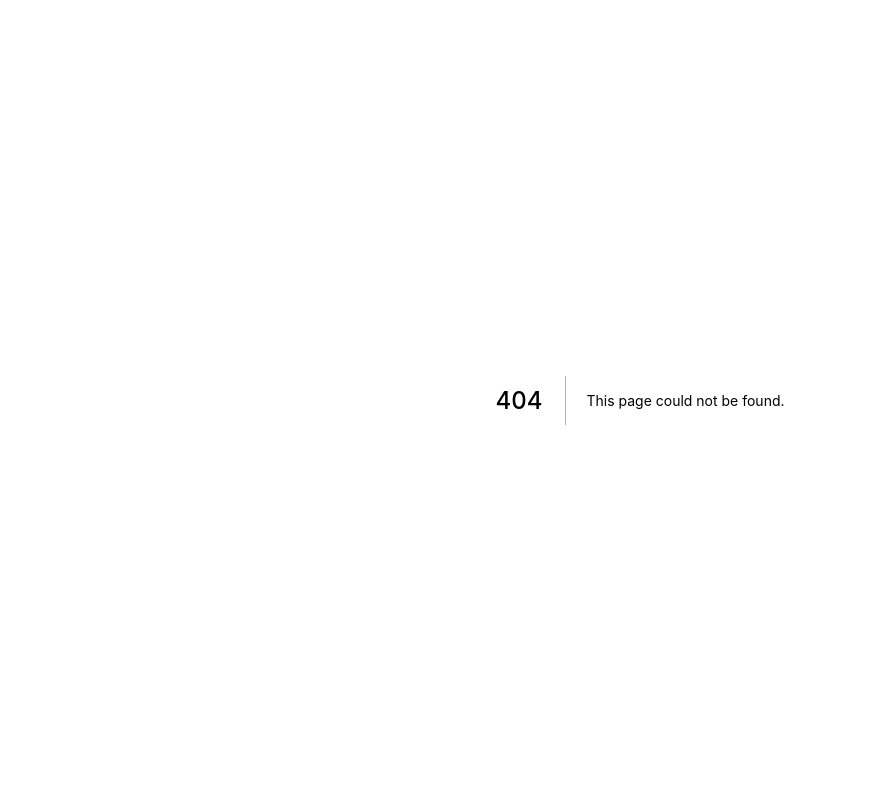
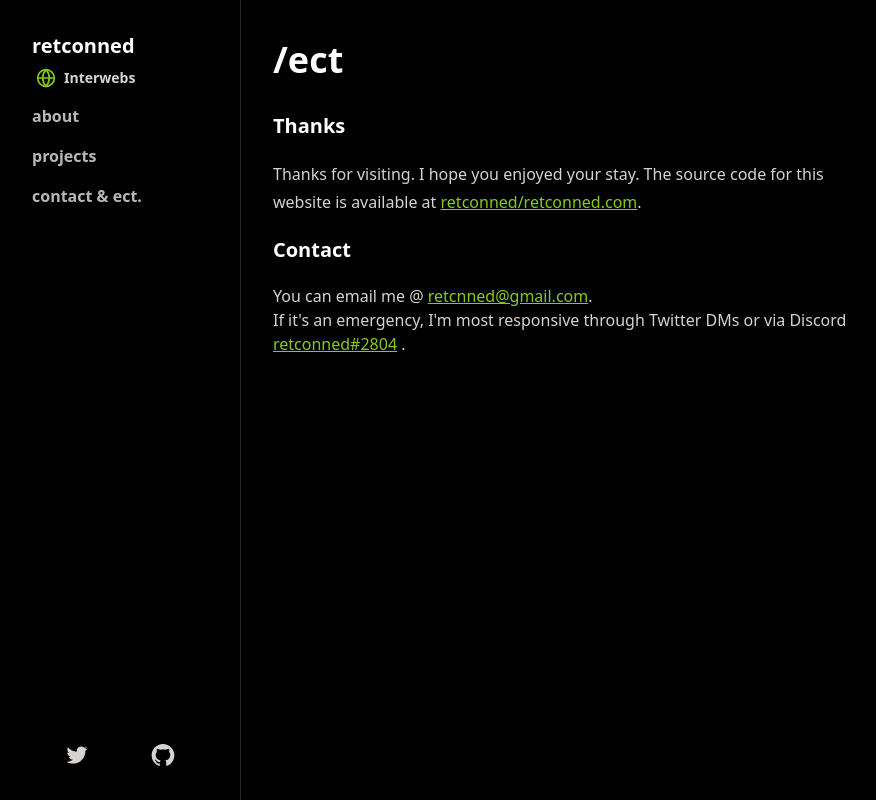
Before and after one commit to retconned/portfolio, a Next.js app: page /Contact in a window 1280 px wide. Before the commit this address had no page. Shown: the whole page, without its empty margins (0-876 px from the left). Built offline with nearby package versions, Linux system fonts and the light colour scheme; no server answers.

Commit message:
Added contact component

```diff
--- /dev/null
+++ b/pages/Contact.tsx
@@ -0,0 +1,49 @@
+import type { NextPage } from "next";
+import Nav from "../components/Nav";
+import Head from "next/head";
+const Contact: NextPage = () => {
+  return (
+    <div className="flex h-auto min-h-screen bg-black">
+      <Head>
+        <title>contact me - retconned</title>
+        <meta
+          property="og:title"
+          content="contact me - retconned"
+          key="title"
+        />
+      </Head>
+      <Nav />
+      <div className="w-full bg-black px-8 pt-20 md:pl-8 md:pt-10">
+        <article className="prose prose-a:text-lime-500">
+          <h1 className="text-4xl font-bold text-white">/ect</h1>
+          <h1 className="text-xl font-bold text-white">Thanks</h1>
+          <p className="font-medium text-stone-300 ">
+            Thanks for visiting. I hope you enjoyed your stay. The source code
+            for this website is available at{" "}
+            <a
+              href="https://github.com/retconned/"
+              target="_blank"
+              rel="noreferrer"
+            >
+              retconned/retconned.com
+            </a>
+            .
+          </p>
+          <h1 className="text-xl font-bold text-white">Contact</h1>
+          <p className="text-base font-medium text-stone-300">
+            You can email me @{" "}
+            <a href="mailto:retconned@gmail.com">retcnned@gmail.com</a>. <br />
+            If it&apos;s an emergency, I&apos;m most responsive through Twitter
+            DMs or via Discord{" "}
+            <a className="cursor-pointer text-lime-500 underline">
+              retconned#2804
+            </a>{" "}
+            .
+          </p>
+        </article>
+      </div>
+    </div>
+  );
+};
+
+export default Contact;
```
